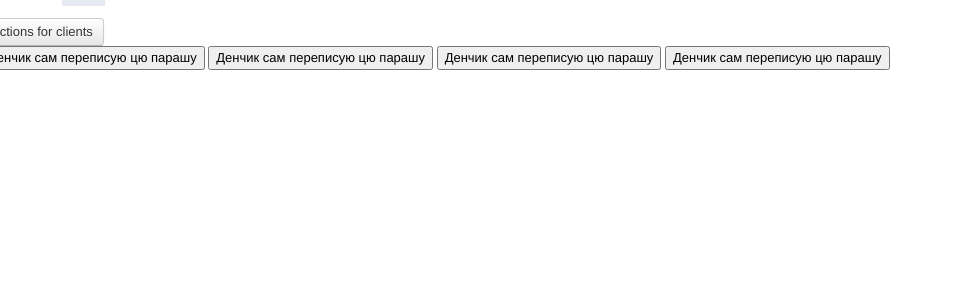
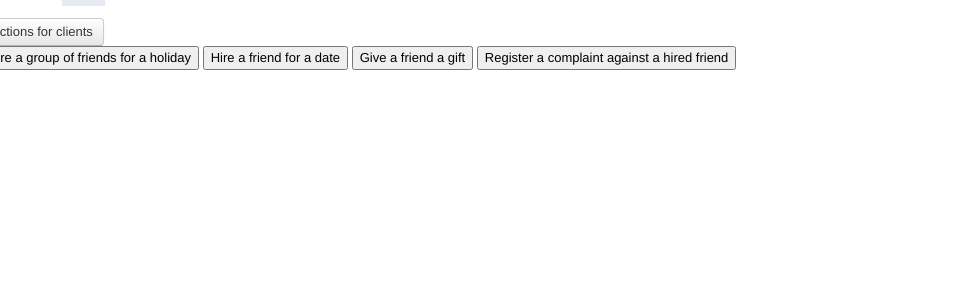
Before and after one commit to LilJohny/FriendsRenting, a Flask app: template src/templates/actions_clients.html in a window 1280 px wide. Shown: the part 121-421 px from the top of the page, without its empty margins (0-953 px from the left). Run offline with Flask 2, Linux system fonts and the light colour scheme; the template is opened without the code that fills it, so the values that code supplies are empty; parts of the project's set-up code (start-up, migrations or seed data) failed here and were passed over.

Commit message:
Actions names

```diff
--- a/src/templates/actions_clients.html
+++ b/src/templates/actions_clients.html
@@ -34,10 +34,10 @@
                 Actions for clients
             </button>
             <div class="mt-2">
-                <button class="dropdown-item" type="button">Денчик сам переписую цю парашу</button>
-                <button class="dropdown-item" type="button">Денчик сам переписую цю парашу</button>
-                <button class="dropdown-item" type="button">Денчик сам переписую цю парашу</button>
-                <button class="dropdown-item" type="button">Денчик сам переписую цю парашу</button>
+                <button class="dropdown-item" type="button">Hire a group of friends for a holiday</button>
+                <button class="dropdown-item" type="button">Hire a friend for a date</button>
+                <button class="dropdown-item" type="button">Give a friend a gift</button>
+                <button class="dropdown-item" type="button">Register a complaint against a hired friend</button>
             </div>
         </div>
     </div>
--- a/src/templates/actions_friends.html
+++ b/src/templates/actions_friends.html
@@ -29,11 +29,11 @@
         <div class="dropdown col-4 m-auto">
             <button class="btn col-12 dropdown-toggle" type="button" id="dropdownMenu2" data-toggle="dropdown"
                     aria-haspopup="true" aria-expanded="false">
-                Actions for hired friends
+                Actions for friends
             </button>
             <div class="mt-2">
-                <button class="dropdown-item" type="button">Денчик сам переписую цю парашу</button>
-                <button class="dropdown-item" type="button">Денчик сам переписую цю парашу</button>
+                <button class="dropdown-item" type="button">Take a day off</button>
+                <button class="dropdown-item" type="button">Return a present</button>
             </div>
         </div>
     </div>
```
